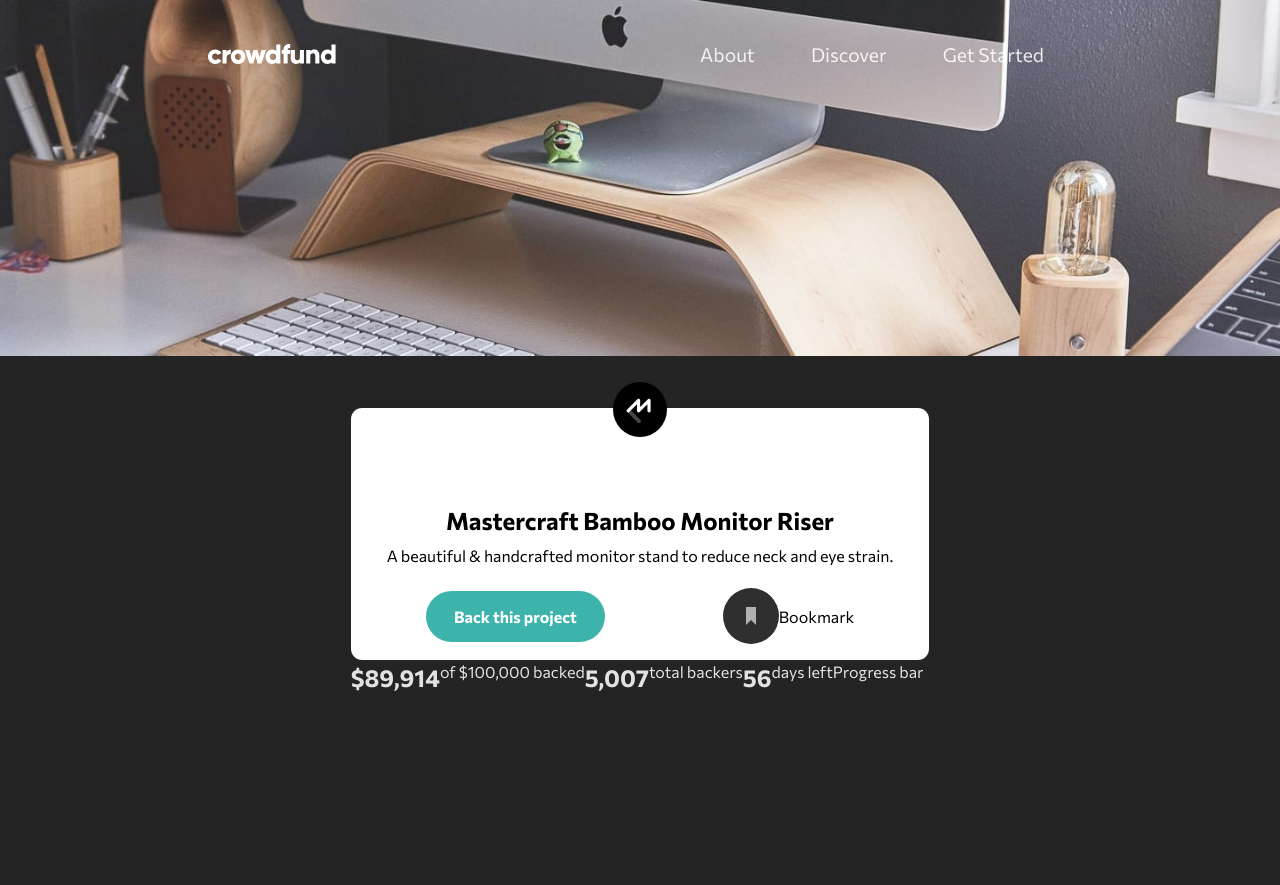
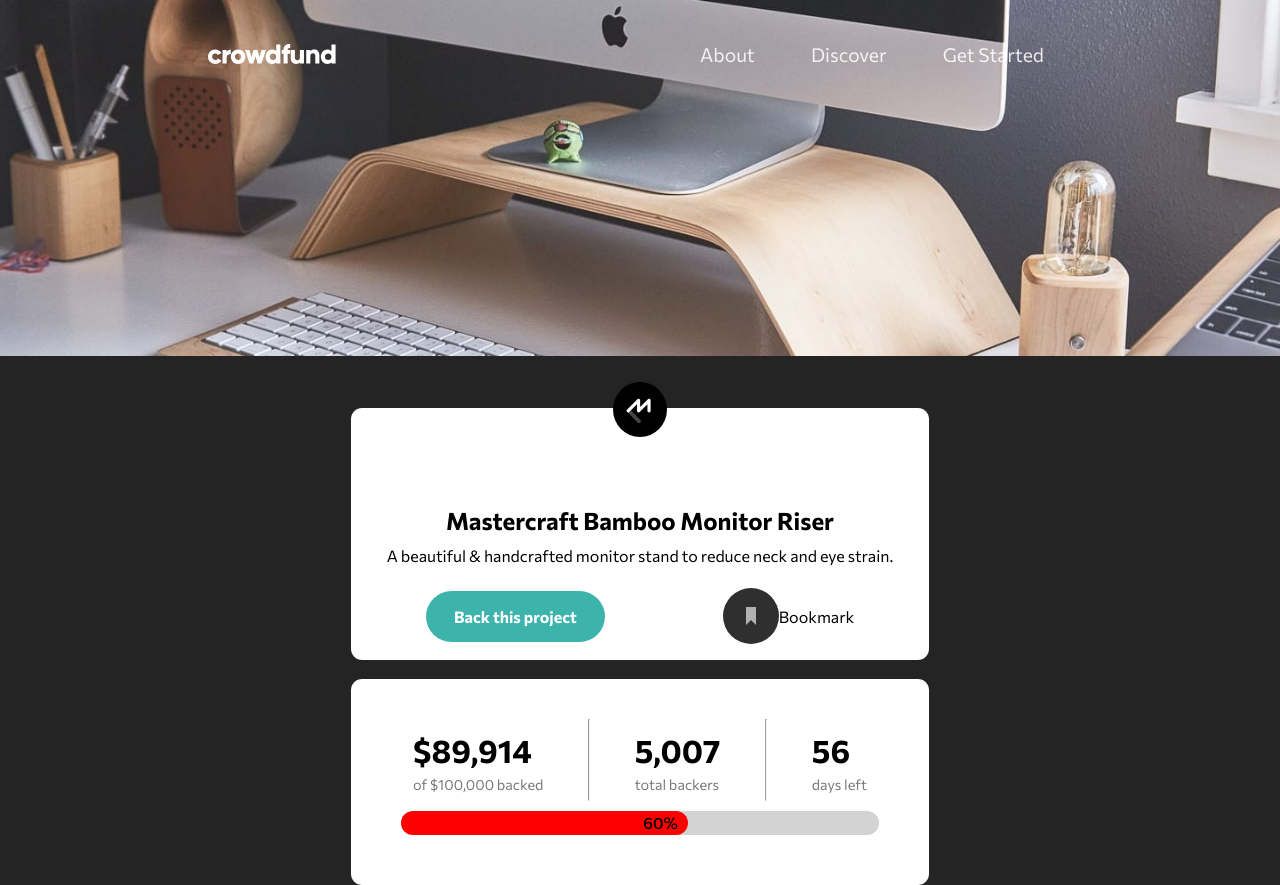
Before and after one commit to angelo5003/crowdfunding, a React (Vite) app: page / in a window 1280 px wide. Before the commit the page ends 800 px from the top, so only its background shows below. Built offline with nearby package versions, Linux system fonts and the light colour scheme.

Commit message:
style: styled the results card and created the progressbar

```diff
--- a/src/components/OverviewCard/OverviewCard.jsx
+++ b/src/components/OverviewCard/OverviewCard.jsx
@@ -1,16 +1,27 @@
+import ProgressBar from "../ProgressBar/ProgressBar";
 import "./OverviewCardStyle.css";
 
 const OverviewCard = () => {
   return (
-    <article className="overview-card-container">
-      <h2>$89,914</h2>
-      <p>of $100,000 backed</p>
-      <h2>5,007</h2>
-      <p>total backers</p>
-      <h2>56</h2>
-      <p>days left</p>
-      <div>Progress bar</div>
-    </article>
+    <div className="overview-card-outer-container">
+      <article className="overview-card-container">
+        <div className="overview-results">
+          <h2 className="overview-result-title">$89,914</h2>
+          <p className="overview-result-info">of $100,000 backed</p>
+        </div>
+        <hr className="overview-result-vertical-line" />
+        <div className="overview-results">
+          <h2 className="overview-result-title">5,007</h2>
+          <p className="overview-result-info">total backers</p>
+        </div>
+        <hr className="overview-result-vertical-line" />
+        <div className="overview-results">
+          <h2 className="overview-result-title">56</h2>
+          <p className="overview-result-info">days left</p>
+        </div>
+      </article>
+      <ProgressBar />
+    </div>
   );
 };
 
--- a/src/components/OverviewCard/OverviewCardStyle.css
+++ b/src/components/OverviewCard/OverviewCardStyle.css
@@ -1,3 +1,32 @@
+.overview-card-outer-container {
+  background-color: #ffffff;
+  padding: 2.5rem;
+  border-radius: 0.7rem;
+  margin-top: 1.2rem;
+}
+
 .overview-card-container {
   display: flex;
+  justify-content: space-around;
+  text-align: left;
+  align-items: center;
 }
+
+.overview-results {
+  color: black;
+}
+
+.overview-result-vertical-line {
+  border-color: hsl(0, 0%, 95%);
+  height: 5rem;
+}
+
+.overview-result-title {
+  font-weight: 700;
+  font-size: 2em;
+}
+
+.overview-result-info {
+  font-size: 0.9em;
+  color: hsl(0, 0%, 48%);
+}
--- /dev/null
+++ b/src/components/ProgressBar/ProgressBar.jsx
@@ -0,0 +1,13 @@
+import "./ProgressBarStyle.css";
+
+const ProgressBar = () => {
+  return (
+    <div className="progressbar-outer-container">
+      <div className="progressbar-inner-container">
+        <span className="progress-percentage">60%</span>
+      </div>
+    </div>
+  );
+};
+
+export default ProgressBar;
--- /dev/null
+++ b/src/components/ProgressBar/ProgressBarStyle.css
@@ -0,0 +1,20 @@
+.progressbar-outer-container {
+  /* width: 100%; */
+  background-color: #d3d3d3;
+  border-radius: 40px;
+  margin: 10px;
+}
+
+.progressbar-inner-container {
+  /* height: 100%; */
+  width: 60%;
+  background-color: red;
+  border-radius: 40px;
+  text-align: right;
+}
+
+.progress-percentage {
+  padding: 10px;
+  color: black;
+  font-weight: 500;
+}
```
